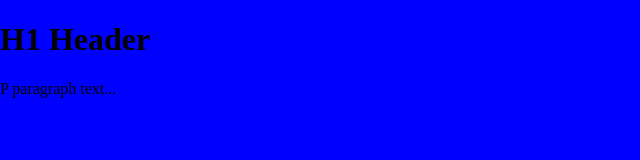
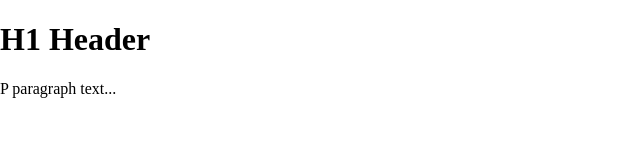
Before and after one commit to ethanfbrennan/ethanfbrennan.github.io, a plain HTML site: page index.html in a window 1280 px wide. Shown: the whole page, without its empty margins (0-640 px from the left). Drawn offline with Linux system fonts and the light colour scheme.

Commit message:
Updated main.css

```diff
--- a/main.css
+++ b/main.css
@@ -1,5 +1,6 @@
 body {
   color: black;
-  background-color: blue;
+  background-color: white;
   margin: 0px;
+  padding: 0px;
 }
```
